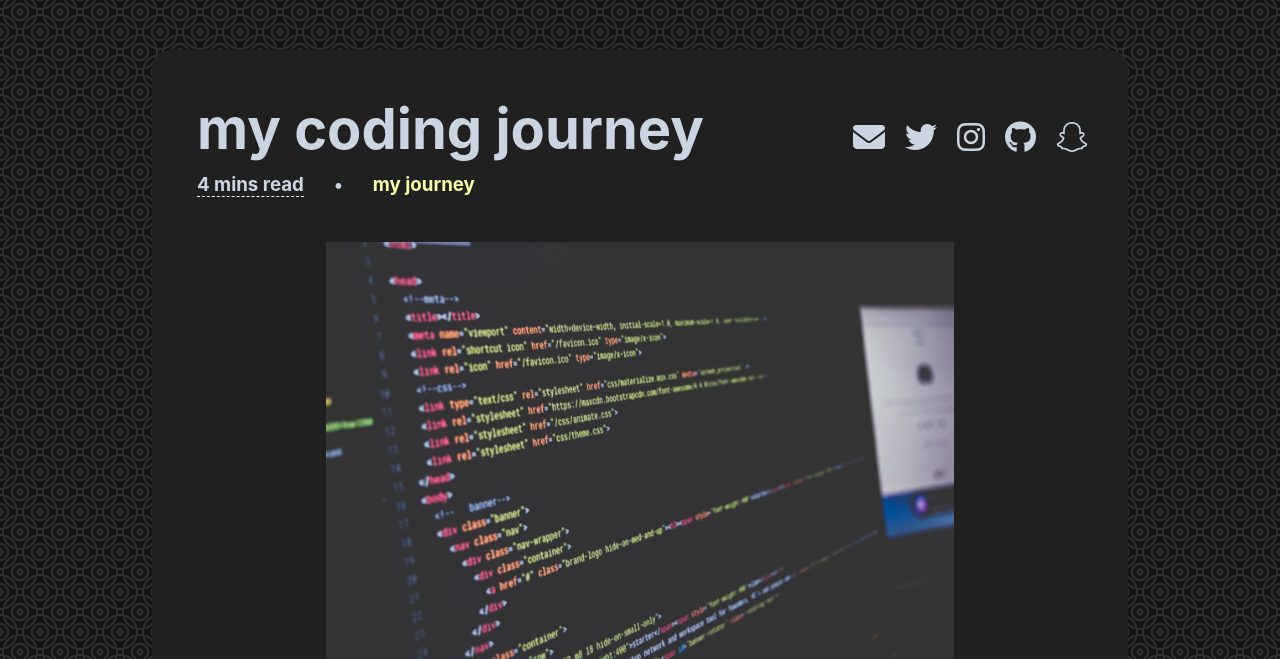
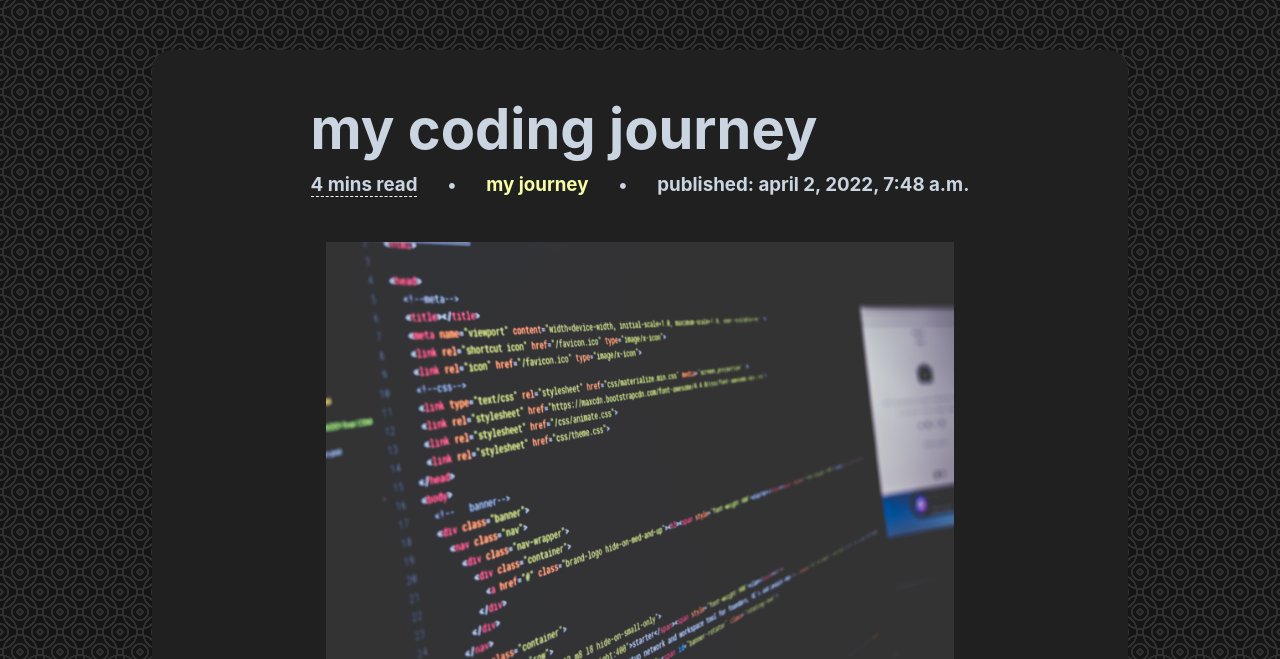
Before and after one commit to AnkoorNagargoje/Portfolio, a Django app: page /blog/my-coding-journey/ in a window 1280 px wide. Shown: the part 88-747 px from the top of the page. Run offline with Django 3.2, Linux system fonts and the light colour scheme; data comes from the database, SQL or seed files in the repository; some libraries are stand-ins or nearby versions.

Commit message:
updated the blog

```diff
--- a/Home/templates/my-coding-journey-blog.html
+++ b/Home/templates/my-coding-journey-blog.html
@@ -18,13 +18,6 @@
         var scrolled = (winScroll / height) * 100;
         document.getElementById("myBar").style.width = scrolled + "%";
     }
-
-
-
-
-
-
-
 
 </script>
 
@@ -47,15 +40,8 @@
                 <h3 class="blog-read-time">{{ blog.read_time }} mins read</h3>
                 <h3>•</h3>
                 <h3 class="blog-type-journey">{{ blog.type }}</h3>
-            </div>
-        </div>
-        <div>
-            <div class="blog-socials-flex">
-                <div><a href="mailto:ankoornagargoje@gmail.com"><i class="fa-solid fa-envelope"></i></a></div>
-                <div><a href="https://twitter.com/ankoornagargoje"><i class="fa-brands fa-twitter"></i></a></div>
-                <div><a href="https://instagram.com/ankoornagargoje"><i class="fa-brands fa-instagram"></i></a></div>
-                <div><a href="https://github.com/AnkoorNagargoje"><i class="fa-brands fa-github"></i></a></div>
-                <div><a href="https://snapchat.com/anko.r"><i class="fa-brands fa-snapchat"></i></a></div>
+                <h3>•</h3>
+                <h3>published: {{ blog.time }}</h3>
             </div>
         </div>
     </div>
@@ -233,5 +219,15 @@
             Thanks for reading till here💙
         </p>
     </div>
+    <br><br><br><br>
+    <div><span style="font-size:1.3em;">connect with me...</span><br><br>
+            <div class="blog-socials-flex">
+                <div><a href="mailto:ankoornagargoje@gmail.com"><i class="fa-solid fa-envelope"></i></a></div>
+                <div><a href="https://twitter.com/ankoornagargoje"><i class="fa-brands fa-twitter"></i></a></div>
+                <div><a href="https://instagram.com/ankoornagargoje"><i class="fa-brands fa-instagram"></i></a></div>
+                <div><a href="https://github.com/AnkoorNagargoje"><i class="fa-brands fa-github"></i></a></div>
+                <div><a href="https://snapchat.com/anko.r"><i class="fa-brands fa-snapchat"></i></a></div>
+            </div>
+        </div>
 </div>
 {% endblock %}
--- a/static/css/blog.css
+++ b/static/css/blog.css
@@ -1,9 +1,8 @@
 .blog{
     width:70%;
-    margin:auto;
+    margin:50px auto;
     padding:40px;
     background-color:#202020;
-    margin-top:50px;
     text-align:center;
     border-radius:20px;
     text-transform: lowercase;
@@ -24,9 +23,10 @@ h1, h2, h3, p{
 }
 .blog-header-flex{
     display:flex;
-    justify-content:space-between;
+    justify-content:center;
     flex-wrap:wrap;
     align-items:baseline;
+    gap:20px;
 }
 .blog-title-flex{
     display:flex;
@@ -40,6 +40,8 @@ h1, h2, h3, p{
     gap:20px;
 }
 .blog-socials-flex{
+    width:50%;
+    margin:auto;
     display:flex;
     justify-content:space-between;
     flex-wrap:wrap;
```
